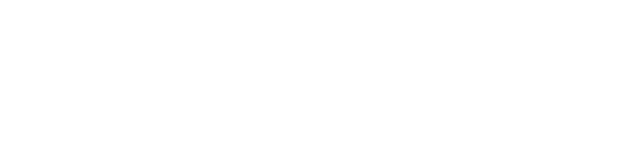
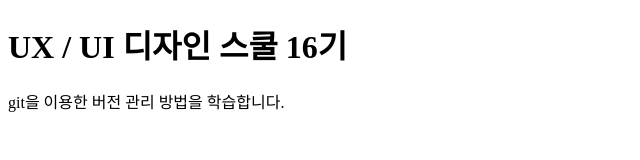
Before and after one commit to leehj0618/UX-UI, a plain HTML site: page index.html in a window 1280 px wide. Shown: the whole page, without its empty margins (0-640 px from the left). Drawn offline with Linux system fonts and the light colour scheme.

Commit message:
제목과 본문 내용 추가

```diff
--- a/index.html
+++ b/index.html
@@ -7,6 +7,7 @@
     <title>html 문서 제작하기</title>
 </head>
 <body>
-
+    <h1>UX / UI 디자인 스쿨 16기</h1>
+    <p>git을 이용한 버전 관리 방법을 학습합니다.</p>
 </body>
 </html>
```
